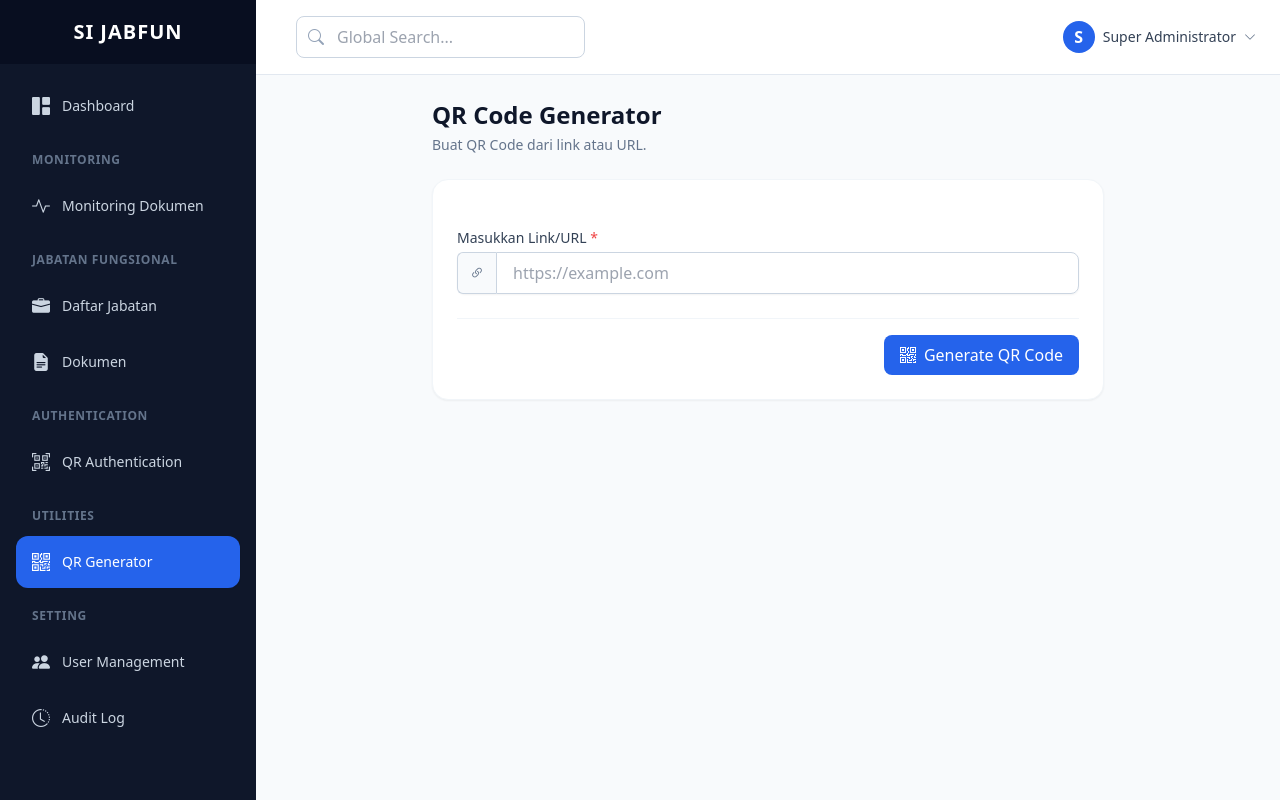
After one commit to wijaksanaakira/jabatan-Fungsional, a Laravel app: page /qr-generator in a window 1280 px wide. The commit adds this page. Run offline with Laravel 12, Linux system fonts and the light colour scheme; a user stored in the database is signed in; data comes from the database, SQL or seed files in the repository; some libraries are stand-ins or nearby versions; some web fonts are replaced.

Commit message:
feat: add QR Code generator from URL
Co-authored-by: wijaksanaakira <8022507+wijaksanaakira@users.noreply.github.com>

```diff
--- /dev/null
+++ b/app/Http/Controllers/QrGeneratorController.php
@@ -0,0 +1,38 @@
+<?php
+
+namespace App\Http\Controllers;
+
+use Illuminate\Http\Request;
+use App\Services\AuditLogService;
+use SimpleSoftwareIO\QrCode\Facades\QrCode;
+
+class QrGeneratorController extends Controller
+{
+    protected $auditLogger;
+
+    public function __construct(AuditLogService $auditLogger)
+    {
+        $this->auditLogger = $auditLogger;
+    }
+
+    public function index()
+    {
+        return view('qr-generator.index');
+    }
+
+    public function generate(Request $request)
+    {
+        $request->validate([
+            'url' => 'required|url'
+        ]);
+
+        $url = $request->input('url');
+
+        // Generate SVG format QR code
+        $qrCode = QrCode::size(300)->generate($url);
+
+        $this->auditLogger->log('Generate', 'QR Generator', null, null, ['url' => $url], 'User generated QR code for URL: ' . $url);
+
+        return view('qr-generator.index', compact('qrCode', 'url'));
+    }
+}
--- a/composer.json
+++ b/composer.json
@@ -8,7 +8,8 @@
     "require": {
         "php": "^8.3",
         "laravel/framework": "^13.8",
-        "laravel/tinker": "^3.0"
+        "laravel/tinker": "^3.0",
+        "simplesoftwareio/simple-qrcode": "^4.2"
     },
     "require-dev": {
         "fakerphp/faker": "^1.23",
--- a/resources/views/components/sidebar.blade.php
+++ b/resources/views/components/sidebar.blade.php
@@ -39,6 +39,14 @@
         </a>
 
         <div class="pt-4 pb-2">
+            <p class="px-4 text-xs font-semibold text-slate-500 uppercase tracking-wider">Utilities</p>
+        </div>
+        <a href="{{ route('qr-generator.index') }}" class="flex items-center px-4 py-3 text-sm font-medium rounded-xl {{ request()->routeIs('qr-generator.*') ? 'bg-blue-600 text-white shadow-sm' : 'text-slate-300 hover:bg-slate-800 hover:text-white transition-colors' }}">
+            <i class="bi bi-qr-code mr-3 text-lg"></i>
+            QR Generator
+        </a>
+
+        <div class="pt-4 pb-2">
             <p class="px-4 text-xs font-semibold text-slate-500 uppercase tracking-wider">Setting</p>
         </div>
         <a href="{{ route('user.index') }}" class="flex items-center px-4 py-3 text-sm font-medium rounded-xl {{ request()->routeIs('user.*') ? 'bg-blue-600 text-white shadow-sm' : 'text-slate-300 hover:bg-slate-800 hover:text-white transition-colors' }}">
--- /dev/null
+++ b/resources/views/qr-generator/index.blade.php
@@ -0,0 +1,56 @@
+@extends('layouts.app')
+
+@section('content')
+<div class="max-w-2xl mx-auto space-y-6">
+    <div>
+        <h1 class="text-2xl font-bold text-slate-900">QR Code Generator</h1>
+        <p class="mt-1 text-sm text-slate-500">Buat QR Code dari link atau URL.</p>
+    </div>
+
+    <div class="bg-white rounded-2xl shadow-sm border border-slate-100 p-6">
+        <form action="{{ route('qr-generator.generate') }}" method="POST" class="space-y-6">
+            @csrf
+
+            <div>
+                <label for="url" class="block text-sm font-medium text-slate-700">Masukkan Link/URL <span class="text-red-500">*</span></label>
+                <div class="mt-1 flex rounded-lg shadow-sm">
+                    <span class="inline-flex items-center px-3 rounded-l-md border border-r-0 border-slate-300 bg-slate-50 text-slate-500 sm:text-sm">
+                        <i class="bi bi-link-45deg"></i>
+                    </span>
+                    <input type="url" name="url" id="url" value="{{ old('url', $url ?? '') }}" placeholder="https://example.com" class="flex-1 min-w-0 block w-full px-4 py-2 border border-slate-300 rounded-none rounded-r-lg focus:ring-2 focus:ring-blue-600 focus:border-transparent @error('url') border-red-500 @enderror" required>
+                </div>
+                @error('url') <p class="mt-1 text-sm text-red-500">{{ $message }}</p> @enderror
+            </div>
+
+            <div class="flex justify-end pt-4 border-t border-slate-100">
+                <button type="submit" class="px-4 py-2 bg-blue-600 text-white font-medium rounded-lg hover:bg-blue-700 transition-colors flex items-center">
+                    <i class="bi bi-qr-code mr-2"></i> Generate QR Code
+                </button>
+            </div>
+        </form>
+
+        @if(isset($qrCode))
+        <div class="mt-8 pt-8 border-t border-slate-100 flex flex-col items-center">
+            <h3 class="text-lg font-medium text-slate-900 mb-4">Hasil QR Code</h3>
+
+            <div class="p-4 bg-white border border-slate-200 rounded-xl shadow-sm">
+                {!! $qrCode !!}
+            </div>
+
+            <p class="mt-4 text-sm text-slate-500 text-center break-all w-full max-w-md">
+                URL: <a href="{{ $url }}" target="_blank" class="text-blue-600 hover:underline">{{ $url }}</a>
+            </p>
+
+            <div class="mt-6 flex gap-3">
+                <a href="{{ route('qr-generator.index') }}" class="px-4 py-2 bg-white text-slate-700 font-medium rounded-lg border border-slate-300 hover:bg-slate-50 transition-colors">
+                    Reset
+                </a>
+                <button onclick="window.print()" class="px-4 py-2 bg-slate-800 text-white font-medium rounded-lg hover:bg-slate-900 transition-colors flex items-center">
+                    <i class="bi bi-printer mr-2"></i> Print
+                </button>
+            </div>
+        </div>
+        @endif
+    </div>
+</div>
+@endsection
--- a/routes/web.php
+++ b/routes/web.php
@@ -11,6 +11,7 @@ use App\Http\Controllers\AuditLogController;
 use App\Http\Controllers\ProfileController;
 use App\Http\Controllers\DokumenController;
 use App\Http\Controllers\DokumenJabatanFungsionalController;
+use App\Http\Controllers\QrGeneratorController;
 
 Route::get('/', function () {
     return redirect()->route('login');
@@ -73,4 +74,13 @@ Route::middleware('auth')->group(function () {
     Route::middleware('role:view,QR Auth')->group(function () {
         Route::get('qr-auth', [QrAuthenticationController::class, 'index'])->name('qr.index');
     });
+
+    // QR Code Generator (Accessible by Admin/Super Admin based on role:create requirement or specific modul access)
+    // We will use standard auth for now, or you can adjust to role:create/role:view as needed. Let's make it accessible to logged in users, or map it to a specific permission.
+    // Given the prompt "buat menu baru generate qr code dari sebuah link", it's a general utility. Let's place it under role:create for safety or just auth if it's open.
+    // I'll make it require role:create so only admins can generate QRs.
+    Route::middleware('role:create')->group(function () {
+        Route::get('qr-generator', [QrGeneratorController::class, 'index'])->name('qr-generator.index');
+        Route::post('qr-generator', [QrGeneratorController::class, 'generate'])->name('qr-generator.generate');
+    });
 });
```
Also changed, not shown: 2 other files.
